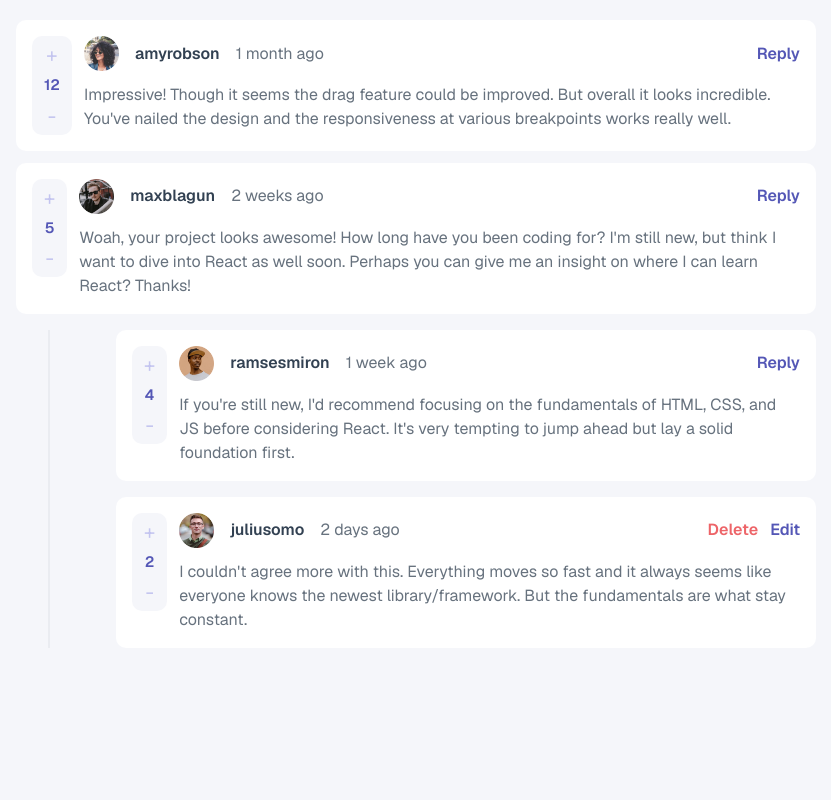
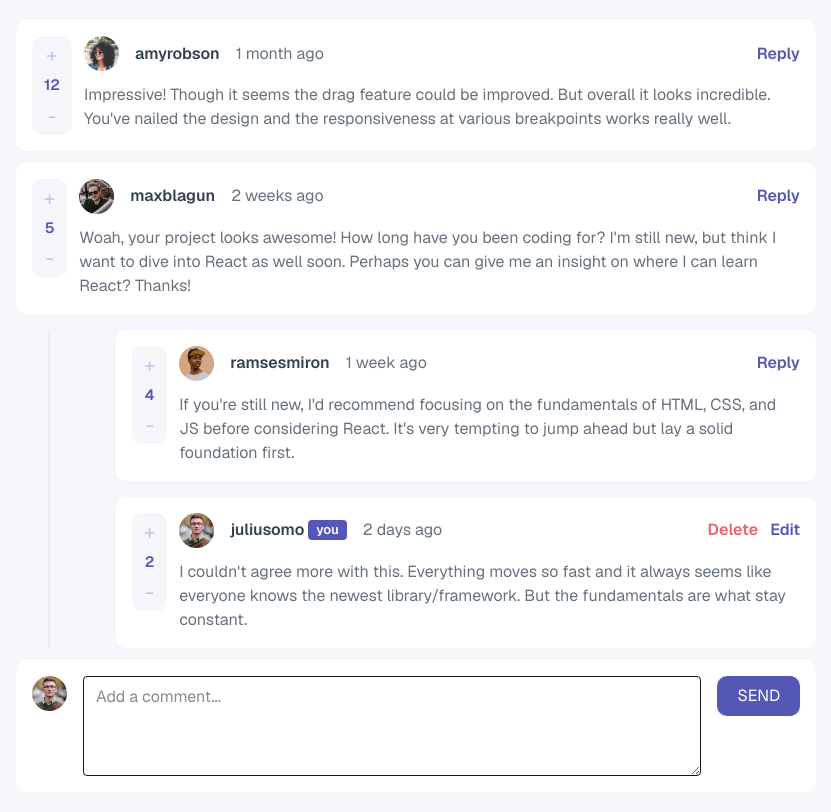
Before and after one commit to MrSeager/interactive-comments-mrseager, a Next.js app: page / in a window 1280 px wide. Shown: the whole page, without its empty margins (224-1055 px from the left). Built offline with nearby package versions, Linux system fonts and the light colour scheme.

Commit message:
1/23/2026

```diff
--- a/app/page.tsx
+++ b/app/page.tsx
@@ -5,6 +5,7 @@ import data from '@/public/data/data.json';
 
 export default function Home() {
   const { comments } = data;
+  const { currentUser } = data;
 
   return (
     <div className="flex min-h-screen items-center justify-center bg-[#f5f6fa] font-sans">
@@ -36,6 +37,25 @@ export default function Home() {
             )}
           </div>
         ))}
+        <form className="max-w-[50rem] w-full flex gap-4 items-start bg-white rounded rounded-[10px] p-4">
+          <Image
+            src={currentUser.image.webp.replace("./", "/")}
+            alt="profile image"
+            width={35}
+            height={35}
+          />
+          <textarea
+            placeholder="Add a comment..."
+            className="min-h-[100px] flex-1 flex-grow rounded border px-3 py-2"
+          />
+          <button
+            type="button"
+            className="bg-[#5457b6] text-white px-5 py-2 uppercase rounded rounded-[10px] duration-500
+                        hover:bg-[#c3c4ef]"
+          >
+            Send
+          </button>
+        </form>
       </main>
     </div>
   );
--- a/components/CommentItem.tsx
+++ b/components/CommentItem.tsx
@@ -39,7 +39,7 @@ export default function CommentItem({ img, username, score, createdAt, content }
                         width={35}
                         height={35}
                     />
-                    <h1 className="text-[#324152] font-semibold">{username}</h1>
+                    <h1 className="flex items-center gap-1 text-[#324152] font-semibold">{username} {username === 'juliusomo' ? <span className="bg-[#5457b6] px-2 rounded text-white text-[13px]">you</span> : ''}</h1>
                     <h2 className="text-[#67727e]">{createdAt}</h2>
                     {username === 'juliusomo' ?
                         <div className="ms-auto flex gap-3 items-center">
```
